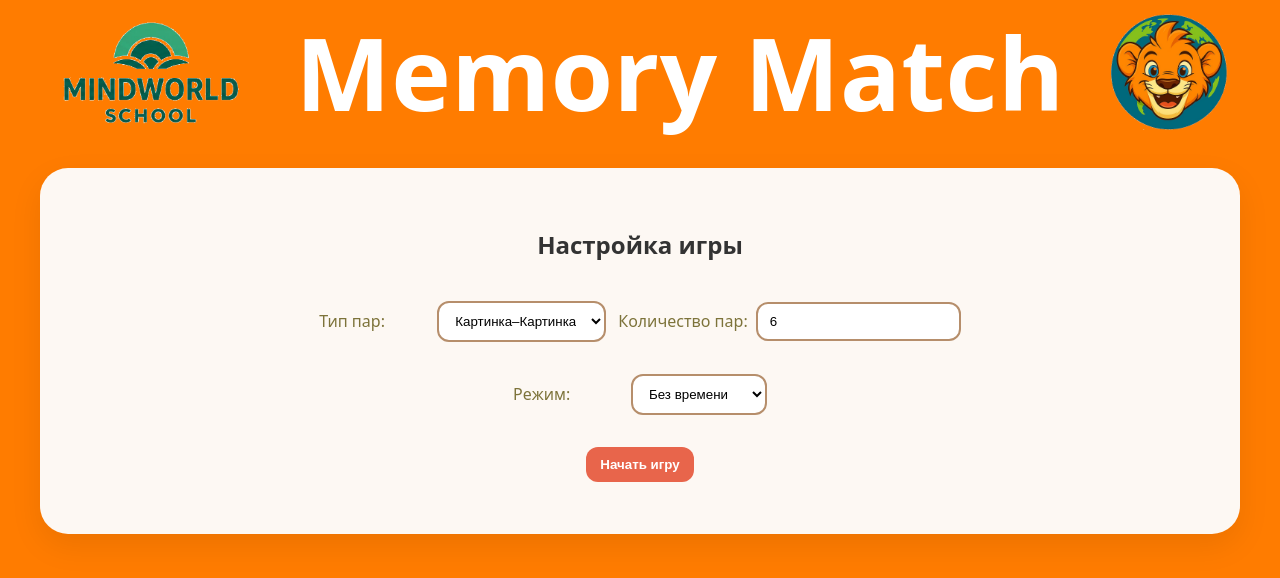
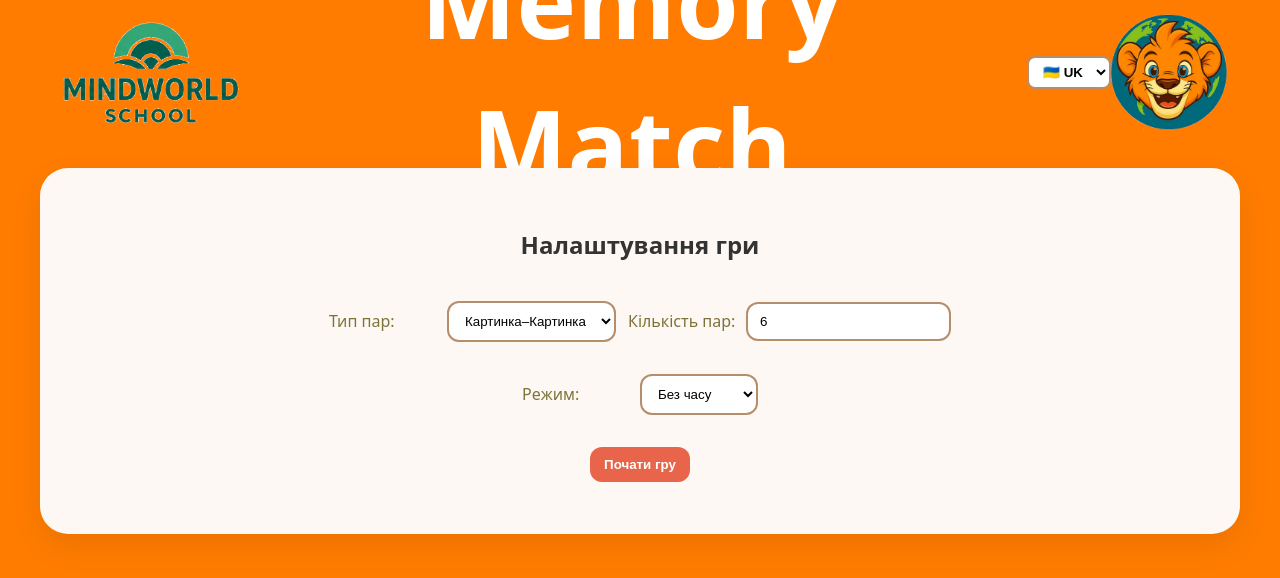
Before and after one commit to mindworldschool/Memory-Match, a plain HTML site: page index.html in a window 1280 px wide. Drawn offline with Linux system fonts and the light colour scheme.

Commit message:
Add files via upload

```diff
--- a/app.js
+++ b/app.js
@@ -1,3 +1,119 @@
+
+// === Translations ===
+const translations = {
+  ru: {
+    start_title: "Настройка игры",
+    pairs_count: "Количество пар:",
+    mode: "Тип пар:",
+    time_mode: "Режим:",
+    no_time: "Без времени",
+    with_time: "Время раунда",
+    seconds: "Секунды:",
+    start_game: "Начать игру",
+    exit: "Выход",
+    memory_screen: "Экран запоминания",
+    memorized_start: "Запомнил все — начать игру",
+    results: "Результаты",
+    correct: "Правильно:",
+    mistakes: "Ошибки:",
+    repeat_round: "Повторить раунд",
+    new_game: "Новая игра",
+    confirm_end: "Завершить игру?",
+    unsaved: "Текущий прогресс не сохранится.",
+    yes_exit: "Да, выйти",
+    cancel: "Отмена"
+  },
+  uk: {
+    start_title: "Налаштування гри",
+    pairs_count: "Кількість пар:",
+    mode: "Тип пар:",
+    time_mode: "Режим:",
+    no_time: "Без часу",
+    with_time: "Час раунду",
+    seconds: "Секунди:",
+    start_game: "Почати гру",
+    exit: "Вихід",
+    memory_screen: "Екран запам’ятовування",
+    memorized_start: "Запам’ятав усе — почати гру",
+    results: "Результати",
+    correct: "Правильно:",
+    mistakes: "Помилки:",
+    repeat_round: "Повторити раунд",
+    new_game: "Нова гра",
+    confirm_end: "Завершити гру?",
+    unsaved: "Поточний процес не збережеться.",
+    yes_exit: "Так, вийти",
+    cancel: "Скасувати"
+  },
+  en: {
+    start_title: "Game Settings",
+    pairs_count: "Number of pairs:",
+    mode: "Pair type:",
+    time_mode: "Mode:",
+    no_time: "No time",
+    with_time: "Round time",
+    seconds: "Seconds:",
+    start_game: "Start game",
+    exit: "Exit",
+    memory_screen: "Memory screen",
+    memorized_start: "Memorized all — start game",
+    results: "Results",
+    correct: "Correct:",
+    mistakes: "Mistakes:",
+    repeat_round: "Repeat round",
+    new_game: "New game",
+    confirm_end: "End game?",
+    unsaved: "Current progress will not be saved.",
+    yes_exit: "Yes, exit",
+    cancel: "Cancel"
+  }
+};
+
+let currentLang = "uk";
+
+function applyTranslations() {
+  const t = translations[currentLang];
+
+  document.querySelector("h2.section-title").textContent = t.start_title;
+  document.querySelector("label[for='mode']").textContent = t.mode;
+  document.querySelector("label[for='pairCount']").textContent = t.pairs_count;
+  document.querySelector("label[for='timeMode']").textContent = t.time_mode;
+  document.querySelector("#timeMode option[value='no-time']").textContent = t.no_time;
+  document.querySelector("#timeMode option[value='with-time']").textContent = t.with_time;
+  document.querySelector("label[for='roundSeconds']").textContent = t.seconds;
+  document.querySelector("#btnStart").textContent = t.start_game;
+
+  document.querySelector("#btnExitMemory").textContent = t.exit;
+  document.querySelector("#btnMemoryDone").textContent = t.memorized_start;
+  document.querySelector("#screen-memory .badge").textContent = t.memory_screen;
+
+  document.querySelector("#btnExitPlay").textContent = t.exit;
+
+  document.querySelector("#screen-results h2").textContent = t.results;
+  document.querySelector("#screen-results .stat:nth-child(1)").childNodes[0].textContent = t.correct + " ";
+  document.querySelector("#screen-results .stat:nth-child(2)").childNodes[0].textContent = t.mistakes + " ";
+  document.querySelector("#btnRepeat").textContent = t.repeat_round;
+  document.querySelector("#btnNew").textContent = t.new_game;
+
+  document.querySelector("#exitModal h3").textContent = t.confirm_end;
+  document.querySelector("#exitModal p.meta").textContent = t.unsaved;
+  document.querySelector("#exitYes").textContent = t.yes_exit;
+  document.querySelector("#exitNo").textContent = t.cancel;
+}
+
+document.addEventListener("DOMContentLoaded", () => {
+  const select = document.getElementById("langSelect");
+  if (select) {
+    select.value = currentLang;
+    select.addEventListener("change", (e) => {
+      currentLang = e.target.value;
+      applyTranslations();
+    });
+  }
+  applyTranslations();
+});
+// === End Translations ===
+
 
 /* Memory Match — Drum Version */
 const SFX = {
--- a/index.html
+++ b/index.html
@@ -10,6 +10,13 @@
   <header class="header">
     <img src="assets/logo_mindworld.png" alt="MindWorld" class="brand-left">
     <div class="title">Memory Match</div>
+    <div class="lang-switcher">
+      <select id="langSelect">
+        <option value="uk" selected>🇺🇦 UK</option>
+        <option value="en">🇬🇧 EN</option>
+        <option value="ru">🇷🇺 RU</option>
+      </select>
+    </div>
     <img src="assets/logo_lion.png" alt="Leo" class="brand-right">
   </header>
 
--- a/styles.css
+++ b/styles.css
@@ -72,3 +72,13 @@ font-size:clamp(16px,5vw,48px);text-align:center;color:var(--brand-deep-moss);fo
 .leo-praise{position:absolute;left:50%;top:50%;transform:translate(-50%,-50%);background:rgba(232,101,75,.95);color:#fff;padding:12px 22px;border-radius:14px;font-size:32px;font-weight:800;z-index:9998;box-shadow:0 6px 20px rgba(0,0,0,.25)}
 
 .start-panel{max-width:70%;margin:0 auto;display:flex;flex-direction:column;align-items:center;gap:8px}
+
+.lang-switcher {
+  margin-left: 12px;
+}
+.lang-switcher select {
+  padding: 6px 10px;
+  border-radius: 8px;
+  border: 2px solid var(--brand-warm-gold);
+  font-weight: 600;
+}
```
